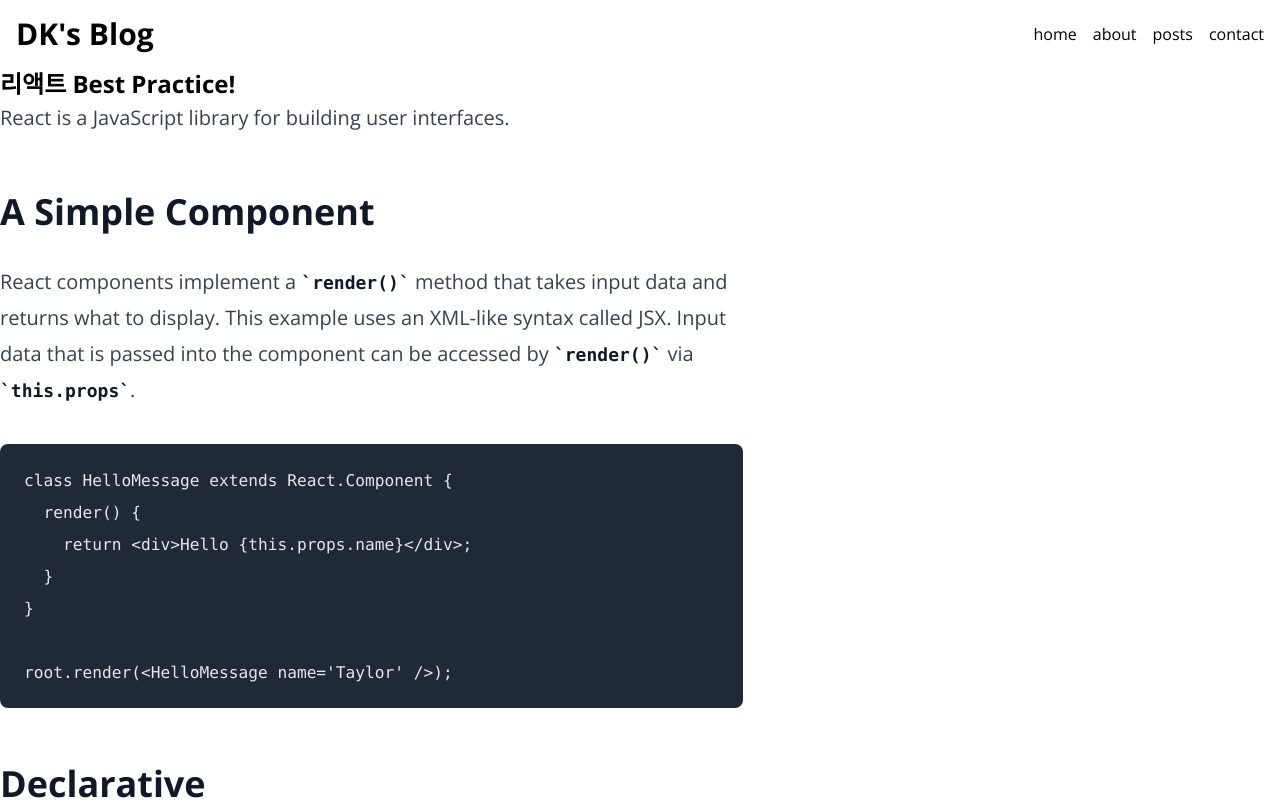
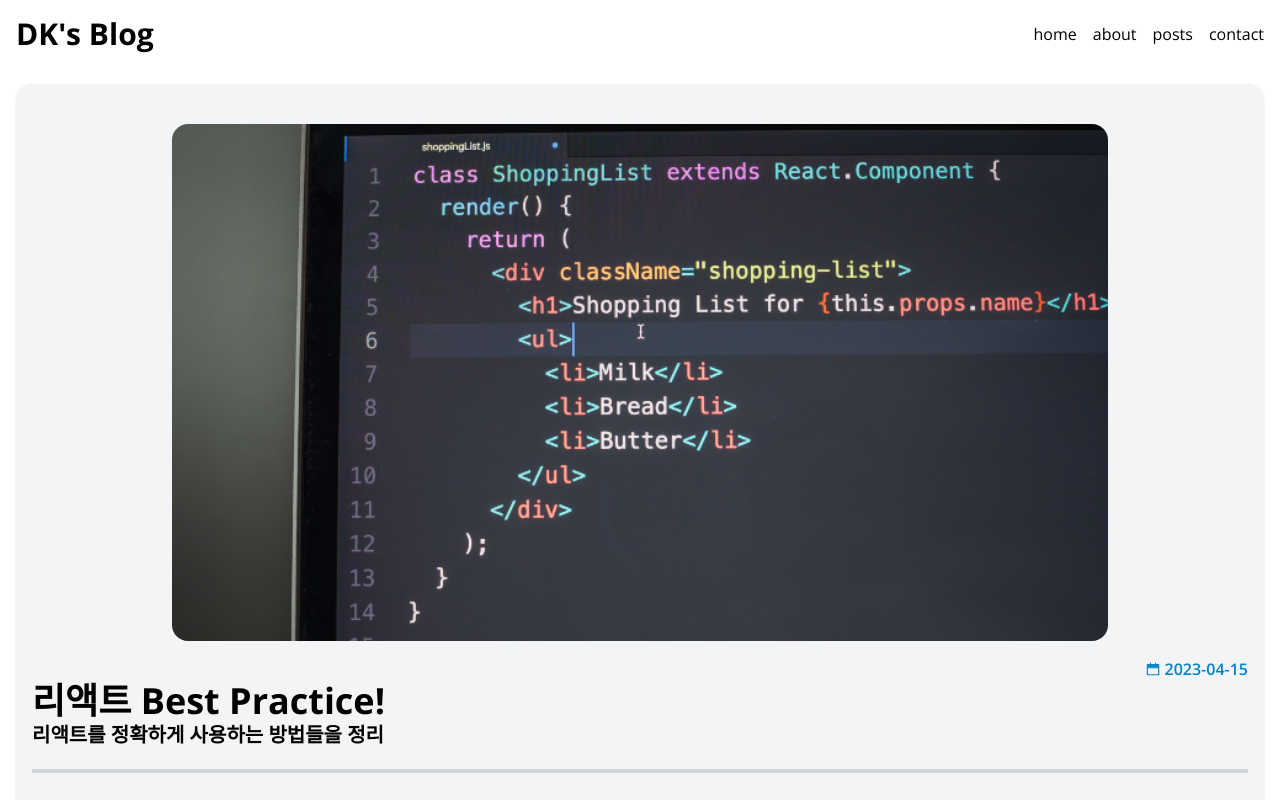
Before and after one commit to cham0287/nextjs-blog, a Next.js app: page /posts/best-react-practices in a window 1280 px wide. Built offline with nearby package versions, Linux system fonts and the light colour scheme.

Commit message:
Style: PostDetailPage 스타일 작업

```diff
--- a/package.json
+++ b/package.json
@@ -19,6 +19,7 @@
     "postcss": "8.4.23",
     "react": "18.2.0",
     "react-dom": "18.2.0",
+    "react-icons": "^4.8.0",
     "react-markdown": "^8.0.7",
     "react-multi-carousel": "^2.8.3",
     "remark-gfm": "^3.0.1",
--- a/src/app/posts/[slug]/page.tsx
+++ b/src/app/posts/[slug]/page.tsx
@@ -1,6 +1,8 @@
 import MarkdownViewer from '@/components/posts/MarkdownViewer';
 import { getPostData } from '@/service/posts';
+import Image from 'next/image';
 import React from 'react';
+import { AiTwotoneCalendar } from 'react-icons/ai';
 
 interface Props {
   params: {
@@ -9,13 +11,27 @@ interface Props {
 }
 
 const PostDetail = async ({ params: { slug } }: Props) => {
-  const post = await getPostData(slug);
-  const { title, content } = post;
+  const { title, description, date, path, content } = await getPostData(slug);
   return (
-    <div>
-      <h2 className='text-2xl font-bold'>{title}</h2>
-      <MarkdownViewer content={content} />
-    </div>
+    <article className='rounded-2xl overflow-hidden bg-gray-100 shadow m-4 '>
+      <Image
+        className='w-full md:w-3/4 mx-auto md:mt-10 rounded-2xl'
+        src={`/images/posts/${path}.png`}
+        alt={title}
+        width={760}
+        height={420}
+      />
+      <section className='flex flex-col p-4'>
+        <div className='flex self-end items-center text-sky-600 gap-1 font-semibold'>
+          <AiTwotoneCalendar />
+          <p>{date.toString()}</p>
+        </div>
+        <h1 className='text-4xl font-bold'>{title}</h1>
+        <p className='text-xl font-bold'>{description}</p>
+        <div className='border-b-4 border-gray-300 my-5' />
+        <MarkdownViewer content={content} />
+      </section>
+    </article>
   );
 };
 
```
Also changed, not shown: 1 other file (tests, documents, lock files or other folders).
